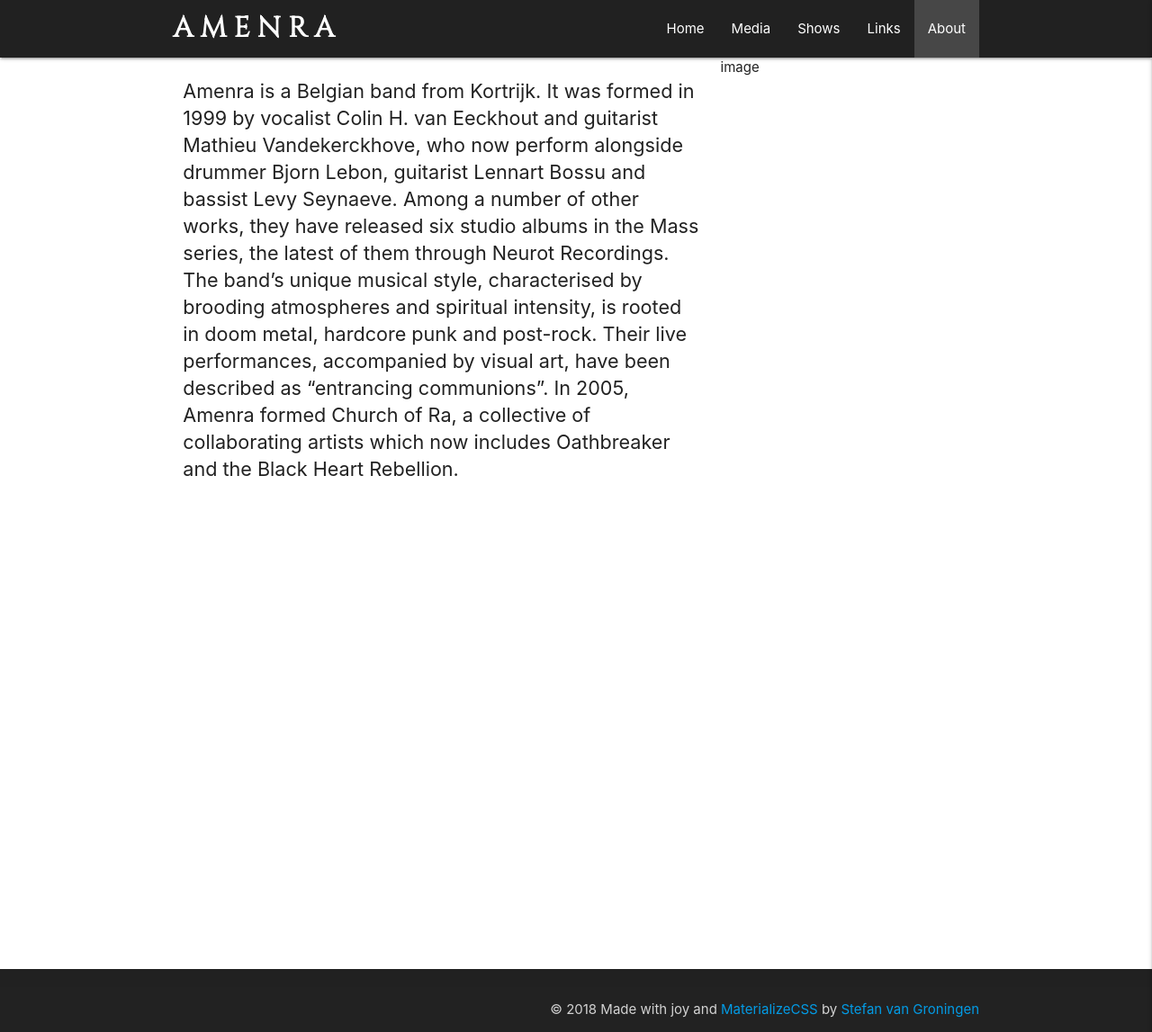
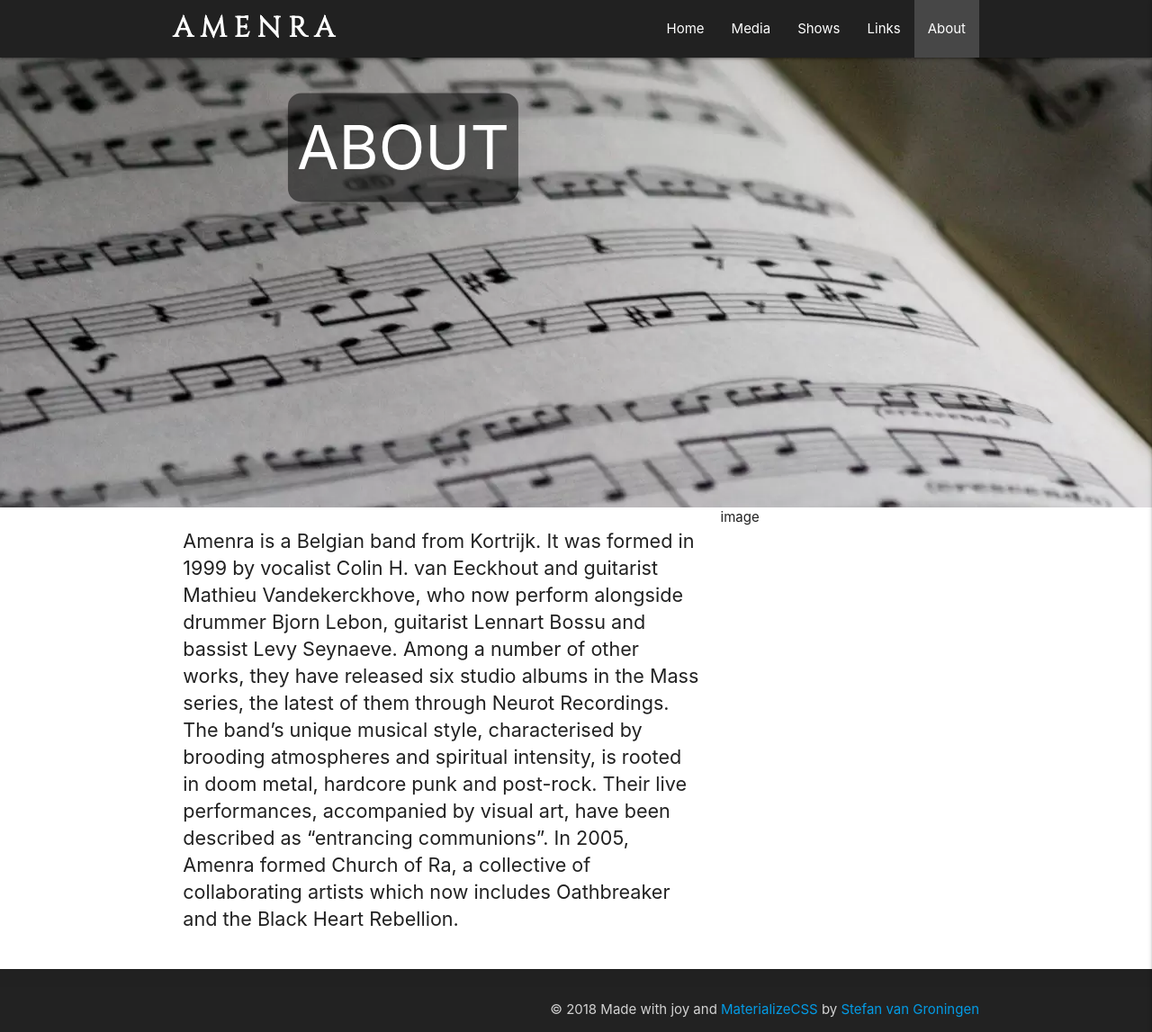
Before and after one commit to groninge01/amenra, a Jekyll site: the page built from pages/about.md, in a window 1280 px wide and 1147 px high. Shown: the whole window at 90% size. Built offline with Jekyll 4.4.1, drawn with Linux system fonts in a browser that asks for light colours.

Commit message:
Added parallax

```diff
--- a/_layouts/about.html
+++ b/_layouts/about.html
@@ -1,6 +1,7 @@
 ---
 layout: default
 ---
+{% include parallax.html image="/assets/images/pexels-photo-164821.webp" title="ABOUT" %}
 <div class="container">
     <div class="row">
         <div class="col m8 l8">
```
Also changed, not shown: assets/images/pexels-photo-164821.webp (added).
